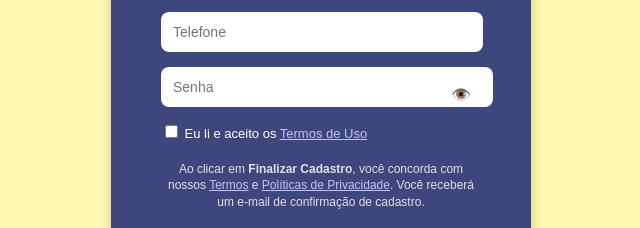
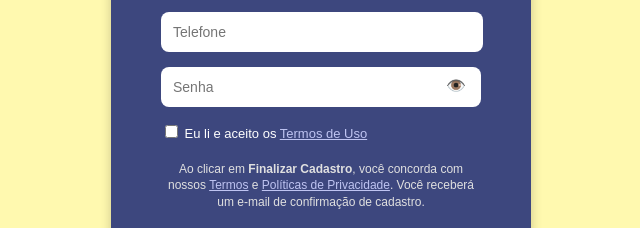
Before and after one commit to timenewhorizonsLTDA/Araujo-Materiais-para-Construcao-Front-End, a plain HTML site: page FrontEnd/Tela de Cadastro/cadastro.html in a window 1280 px wide. Shown: the part 433-661 px from the top of the page, 319-959 px from the left. Drawn offline with Linux system fonts and the light colour scheme.

Commit message:
Password alingment

```diff
--- a/FrontEnd/Tela de Cadastro/style.css
+++ b/FrontEnd/Tela de Cadastro/style.css
@@ -49,15 +49,6 @@ input[type="password"] {
   font-size: 14px;
 }
 
-.password-field {
-  position: relative;
-}
-
-.password-field input {
-  width: 100%;
-  padding-right: 0px;
-}
-
 .toggle-password {
   position: absolute;
   right: 10px;
@@ -66,12 +57,41 @@ input[type="password"] {
   cursor: pointer;
   color: #3D477E;
   font-size: 16px;
-  background: transparent;
+  background: white;
   border-radius: 50%;
-  padding: 0;
-  display: flex;
-  align-items: center;
-  justify-content: center;
+  padding: 2px 5px;
+}
+
+.password-field input {
+  width: 100%;
+  padding: 12px 40px 12px 12px; /* espaço direito para o ícone */
+  border-radius: 8px;
+  border: none;
+  outline: none;
+  font-size: 14px;
+  box-sizing: border-box; /* garante que padding não aumente largura */
+}
+
+/* Campo de senha com ícone */
+.password-field {
+  position: relative;
+}
+
+.password-field input {
+  width: 100%;
+  padding-right: 30px;
+}
+
+.toggle-password {
+  position: absolute;
+  right: 10px;
+  top: 18px;
+  cursor: pointer;
+  color: #3D477E;
+  font-size: 16px;
+  background: white;
+  border-radius: 50%;
+  padding: 2px 5px;
 }
 
 .termos-container {
```
